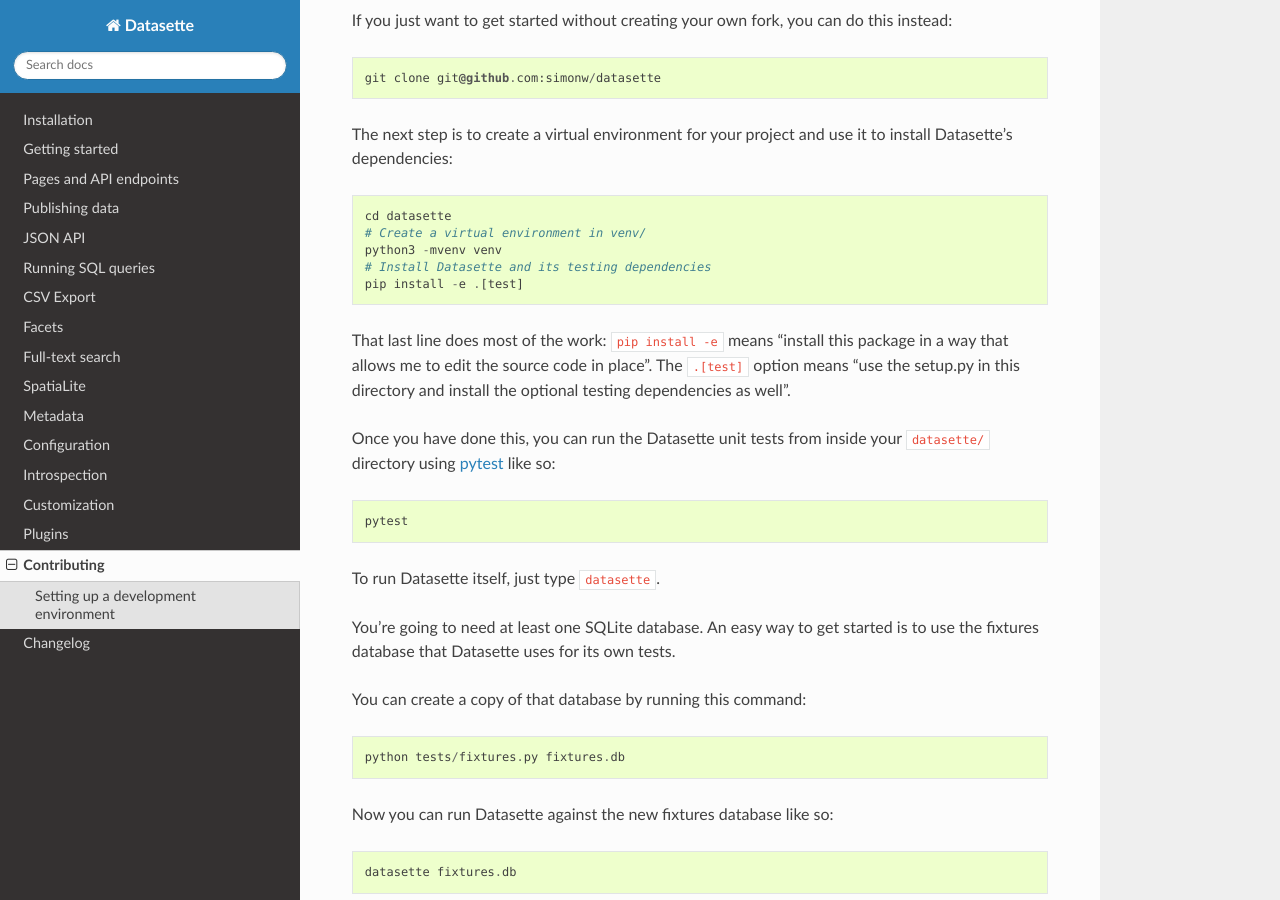
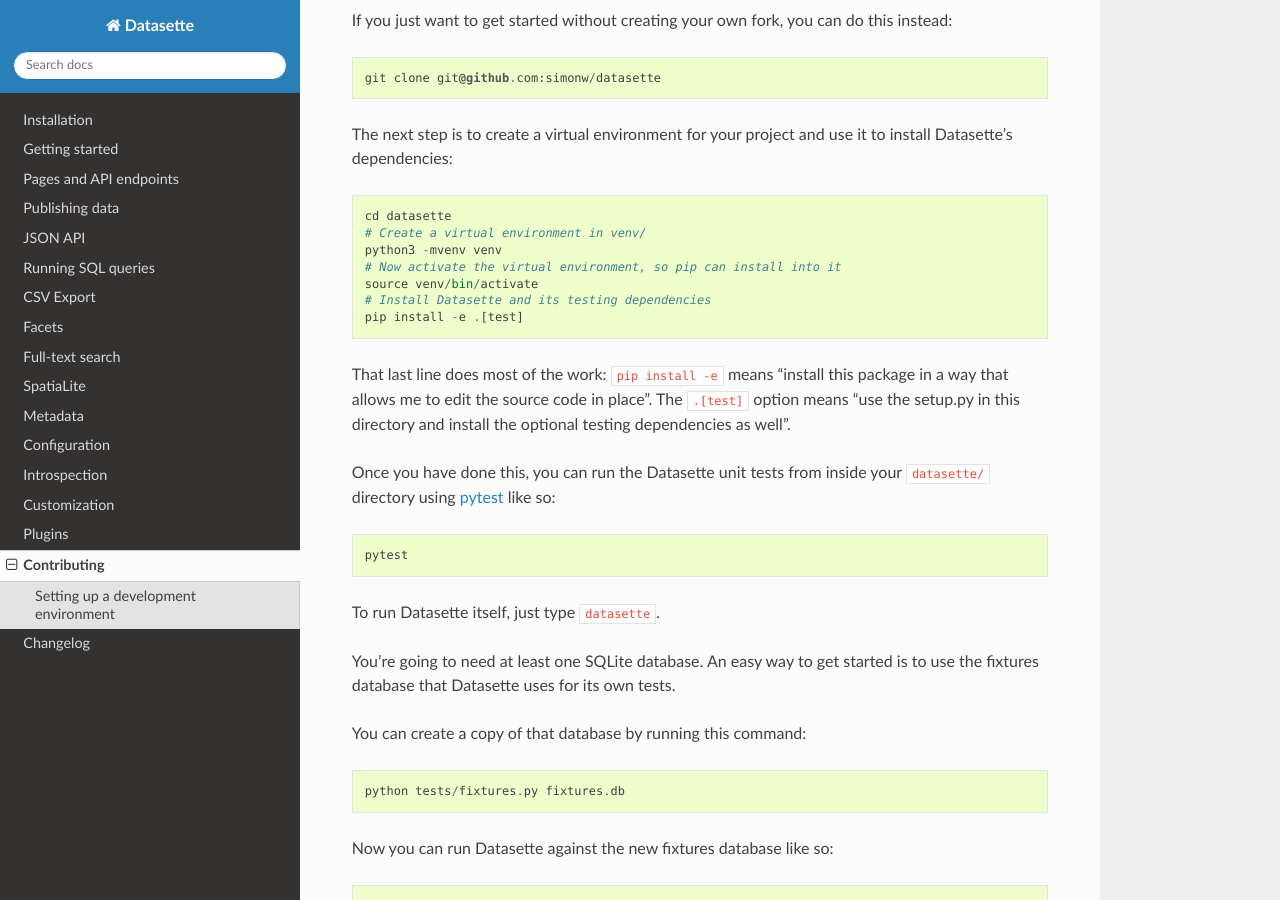
Before and after one commit to simonw/datasette, a Sphinx documentation site: the page built from docs/contributing.rst, in a window 1280 px wide and 900 px high, scrolled down 586 px. Built offline with Sphinx 7.4.7 and the Read the Docs theme 2.0.0, drawn with Linux system fonts in a browser that asks for light colours.

Commit message:
How to activate your virtual environment

```diff
--- a/docs/contributing.rst
+++ b/docs/contributing.rst
@@ -29,6 +29,8 @@
     cd datasette
     # Create a virtual environment in venv/
     python3 -mvenv venv
+    # Now activate the virtual environment, so pip can install into it
+    source venv/bin/activate
     # Install Datasette and its testing dependencies
     pip install -e .[test]
 
```
